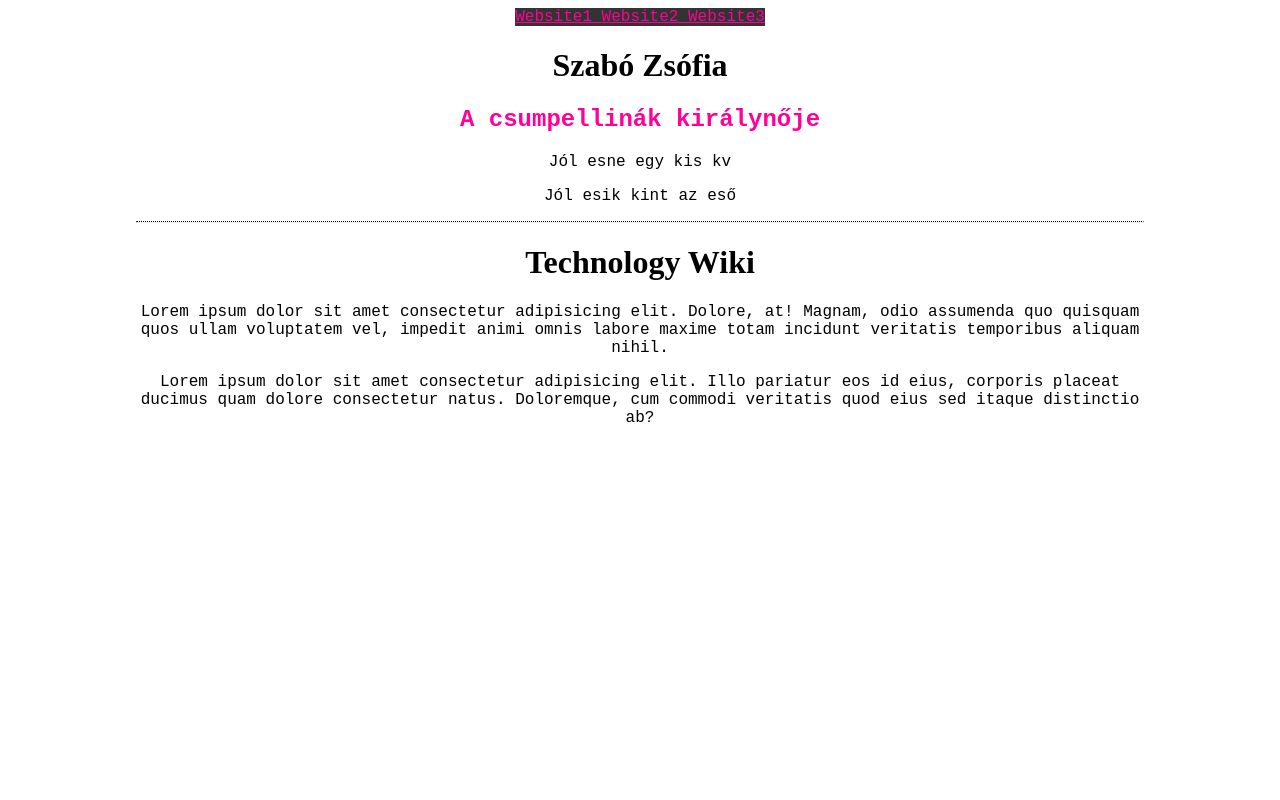
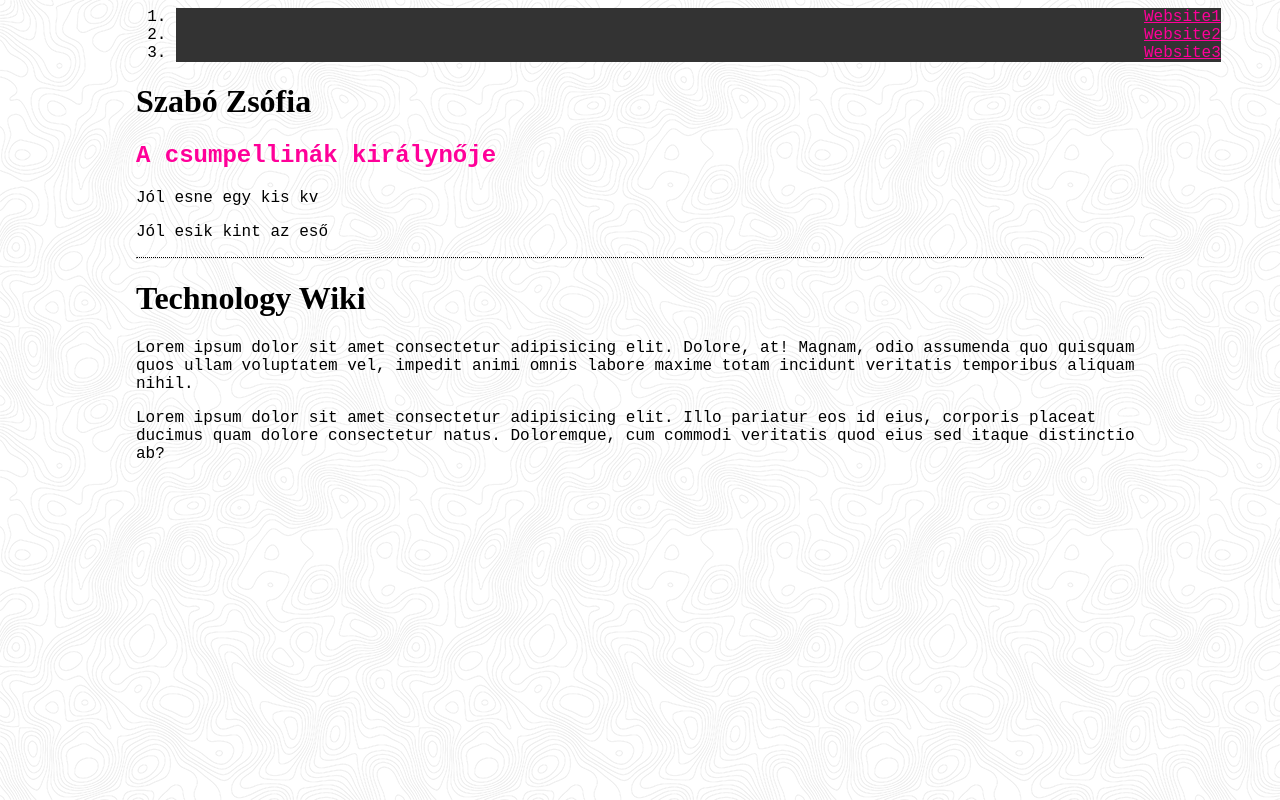
Before and after one commit to green-fox-academy/chumpellina, a plain HTML site: page greenfox_week01/kedd/index2.html in a window 1280 px wide. Drawn offline with Linux system fonts and the light colour scheme.

Commit message:
feat task 29

```diff
--- a/greenfox_week01/kedd/index2.html
+++ b/greenfox_week01/kedd/index2.html
@@ -6,9 +6,11 @@
 </head>
 
 <body>
-    <a href="http://www.sorozatjunkie.hu/" > Website1 </a>
-    <a href="http://www.index.hu/" > Website2 </a>
-    <a href="http://www.444.hu/" > Website3 </a>
+    <ol>
+    <li><a href="http://www.sorozatjunkie.hu/" > Website1 </a></li>
+    <li><a href="http://www.index.hu/" > Website2 </a></li>
+    <li><a href="http://www.444.hu/" > Website3 </a></li>
+    </ol>
     <h1>Szabó Zsófia</h1>
     <h2> A csumpellinák királynője </h2>
     <p> Jól esne egy kis kv </p>
--- a/greenfox_week01/kedd/style2.css
+++ b/greenfox_week01/kedd/style2.css
@@ -1,13 +1,18 @@
 body {padding-left: 10%; padding-right: 10%;
       text-align: center;
       font-family: 'Courier New', Courier, monospace;
-      background:'';
-    }
+      background: url('topography.png');}
+
 
 @font-face {
     font-family: 'Merriweather-Black';
     src:'teaching-materials/workshop/first-website/aperture.svg';
 }
 h1 {font-family: 'Merriweather-Black'}
-a {background-color: #333333;}
+a {background-color: #333333;
+text-align: right;
+padding-left: 100%;
+display: inline;}
 a, h2 {color: #ff0099;}
+h1, h2, p {text-align: left}
+.blabla {text-align: center};
```
Also changed, not shown: greenfox_week01/kedd/topography.png (added), greenfox_week01/kedd/topography/readme.txt (added), greenfox_week01/kedd/topography/topography.png (added), 2 other files.
